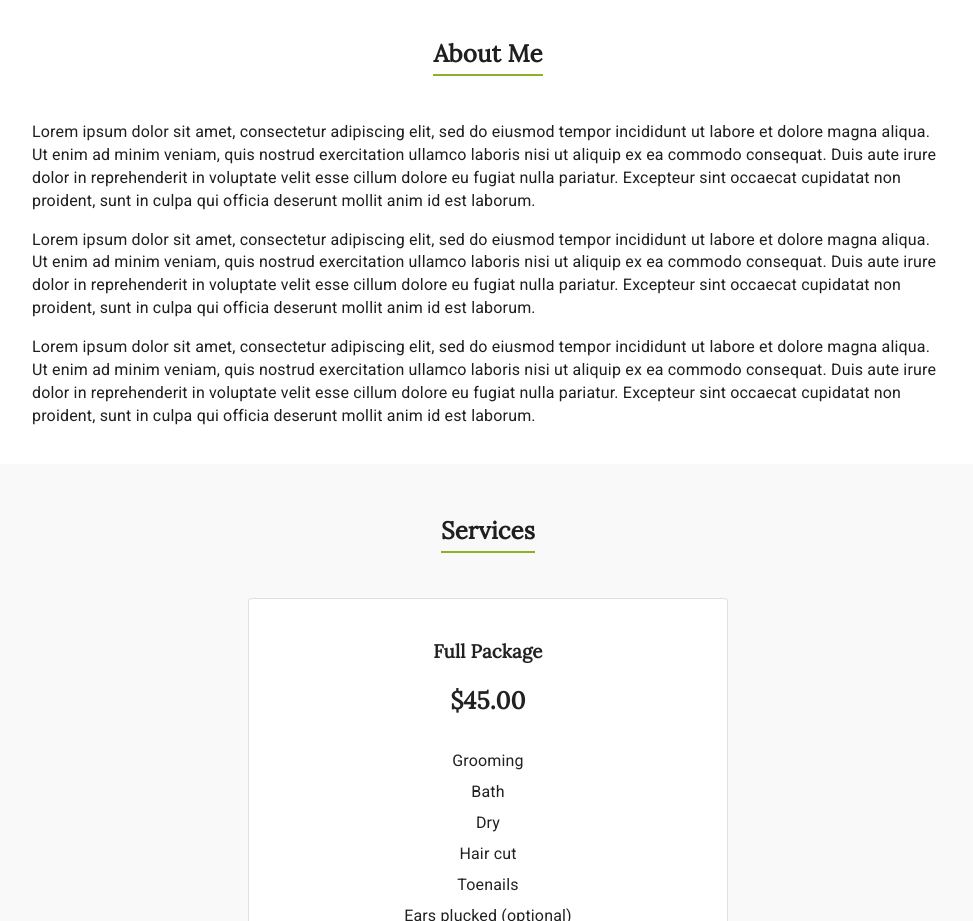
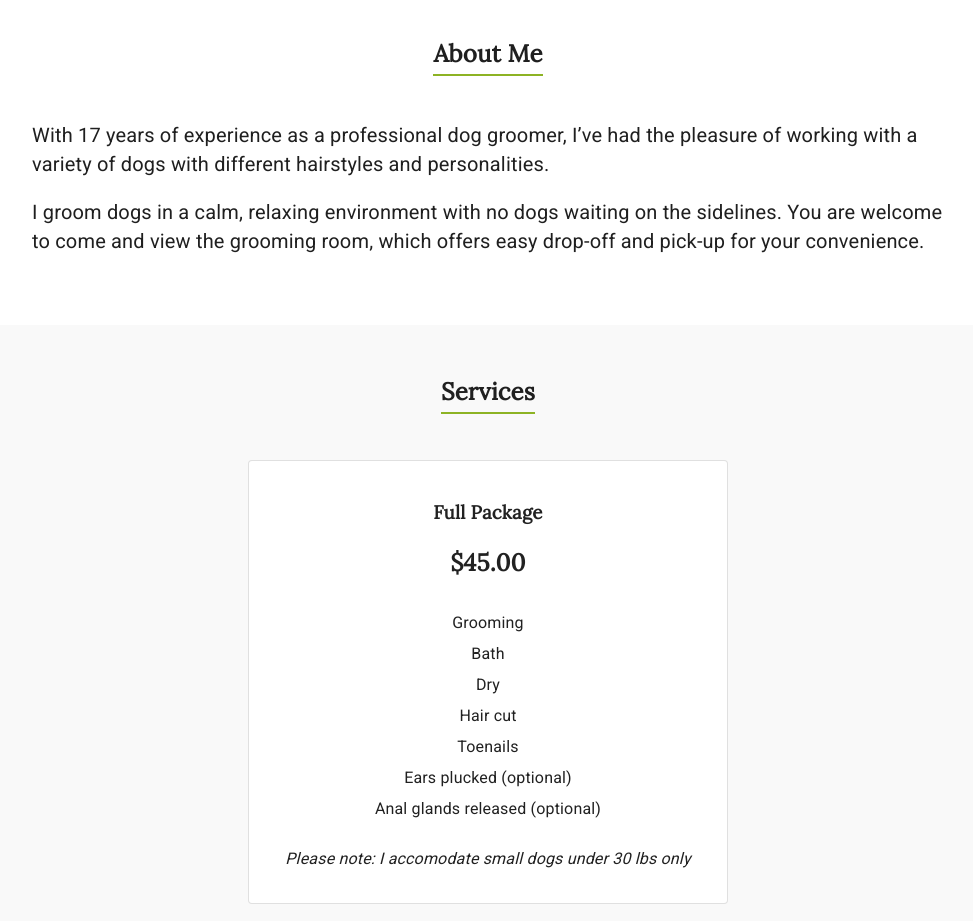
Before and after one commit to jpstanway/iadl, a React (Create React App) app: page / in a window 1280 px wide. Shown: the part 1020-1941 px from the top of the page, without its empty margins (152-1125 px from the left). Built offline with nearby package versions, Linux system fonts and the light colour scheme.

Commit message:
fill in about section

```diff
--- a/src/components/About.jsx
+++ b/src/components/About.jsx
@@ -16,7 +16,8 @@ const useStyles = makeStyles(() =>
       paddingBottom: "5px"
     },
     paragraphs: {
-      marginTop: "50px"
+      fontSize: "20px",
+      margin: "50px 0"
     }
   }),
 );
@@ -33,9 +34,15 @@ const About = () => {
           </span>
         </h2>
         <div className={classes.paragraphs}>
-          <p>Lorem ipsum dolor sit amet, consectetur adipiscing elit, sed do eiusmod tempor incididunt ut labore et dolore magna aliqua. Ut enim ad minim veniam, quis nostrud exercitation ullamco laboris nisi ut aliquip ex ea commodo consequat. Duis aute irure dolor in reprehenderit in voluptate velit esse cillum dolore eu fugiat nulla pariatur. Excepteur sint occaecat cupidatat non proident, sunt in culpa qui officia deserunt mollit anim id est laborum.</p>
-          <p>Lorem ipsum dolor sit amet, consectetur adipiscing elit, sed do eiusmod tempor incididunt ut labore et dolore magna aliqua. Ut enim ad minim veniam, quis nostrud exercitation ullamco laboris nisi ut aliquip ex ea commodo consequat. Duis aute irure dolor in reprehenderit in voluptate velit esse cillum dolore eu fugiat nulla pariatur. Excepteur sint occaecat cupidatat non proident, sunt in culpa qui officia deserunt mollit anim id est laborum.</p>
-          <p>Lorem ipsum dolor sit amet, consectetur adipiscing elit, sed do eiusmod tempor incididunt ut labore et dolore magna aliqua. Ut enim ad minim veniam, quis nostrud exercitation ullamco laboris nisi ut aliquip ex ea commodo consequat. Duis aute irure dolor in reprehenderit in voluptate velit esse cillum dolore eu fugiat nulla pariatur. Excepteur sint occaecat cupidatat non proident, sunt in culpa qui officia deserunt mollit anim id est laborum.</p>
+          <p>
+            With 17 years of experience as a professional dog groomer, I’ve had the pleasure
+            of working with a variety of dogs with different hairstyles and personalities.
+           </p>
+           <p>
+            I groom dogs in a calm, relaxing environment with no dogs waiting on the sidelines.
+            You are welcome to come and view the grooming room, which offers easy drop-off
+            and pick-up for your convenience.
+          </p>
         </div>
       </Container>
     </div>
```
Also changed, not shown: 1 other file (tests, documents, lock files or other folders).
